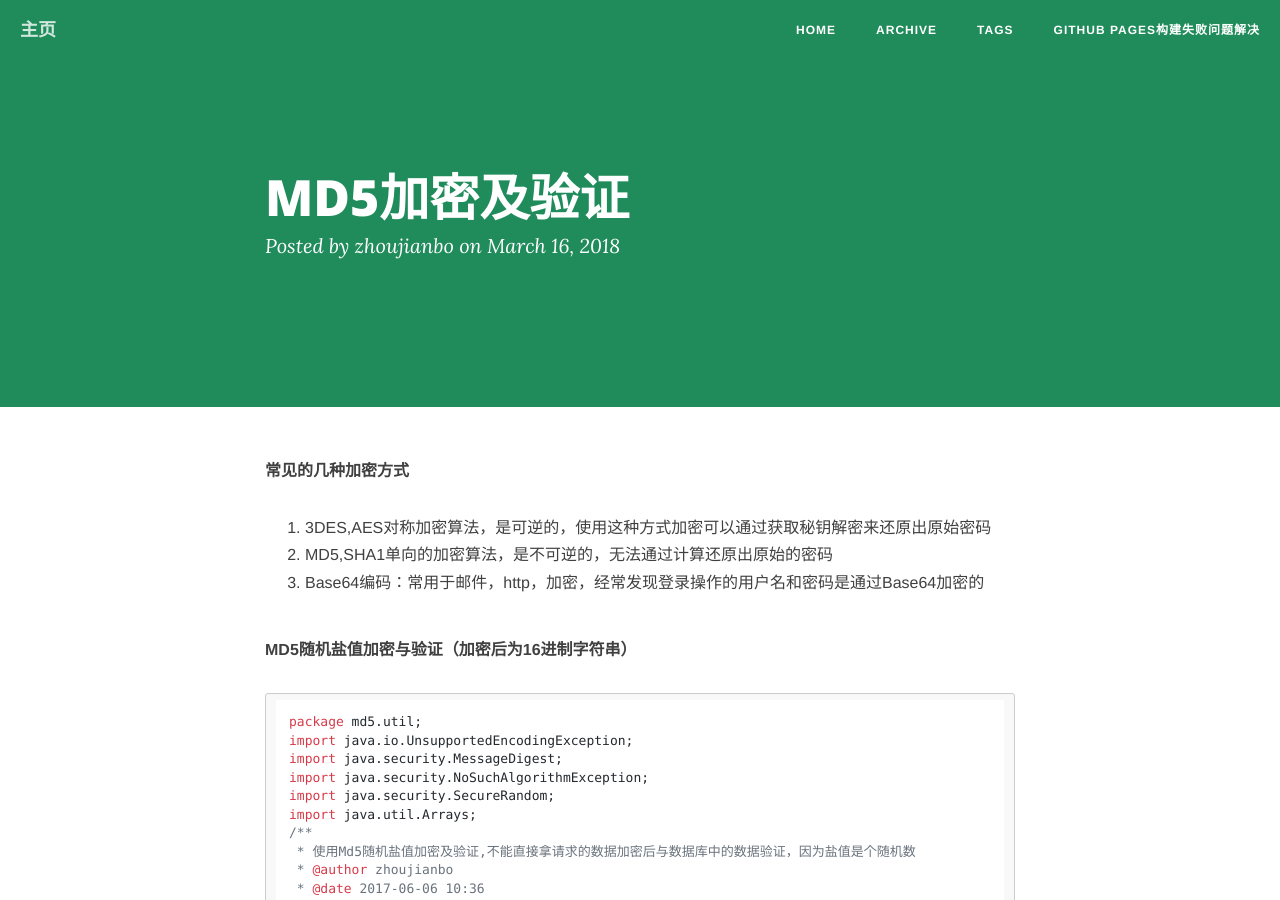
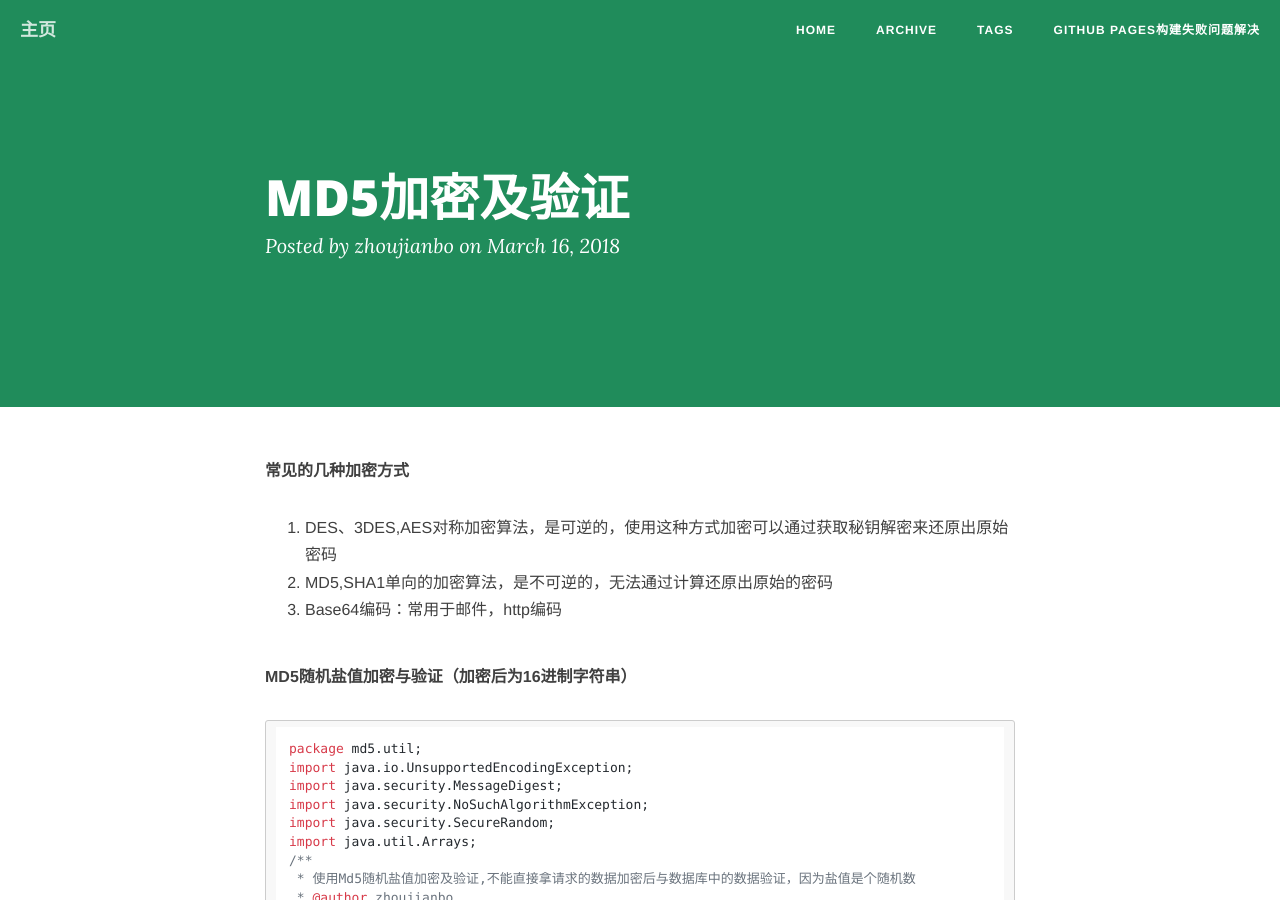
Before and after one commit to ZhouJianBoPro/ZhouJianBoPro.github.io, a Jekyll site: the page built from _posts/2018-03-16-encrypty.md, in a window 1280 px wide and 900 px high. Built offline with Jekyll 4.4.1, drawn with Linux system fonts in a browser that asks for light colours; nearby versions of some CDN libraries; comment, search, counter and statistics services are not loaded.

Commit message:
defalut commit；

````diff
--- a/_posts/2018-03-16-encrypty.md
+++ b/_posts/2018-03-16-encrypty.md
@@ -8,9 +8,9 @@ description: Java实现MD加密及验证过程。
 ---
 
 **常见的几种加密方式**
-1. 3DES,AES对称加密算法，是可逆的，使用这种方式加密可以通过获取秘钥解密来还原出原始密码
+1. DES、3DES,AES对称加密算法，是可逆的，使用这种方式加密可以通过获取秘钥解密来还原出原始密码
 2. MD5,SHA1单向的加密算法，是不可逆的，无法通过计算还原出原始的密码
-3. Base64编码：常用于邮件，http，加密，经常发现登录操作的用户名和密码是通过Base64加密的
+3. Base64编码：常用于邮件，http编码
 
 **MD5随机盐值加密与验证（加密后为16进制字符串）**
 ```$xslt
````
